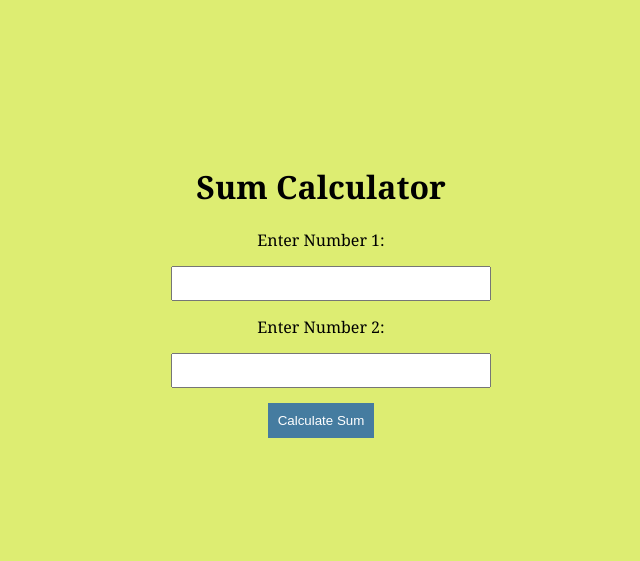
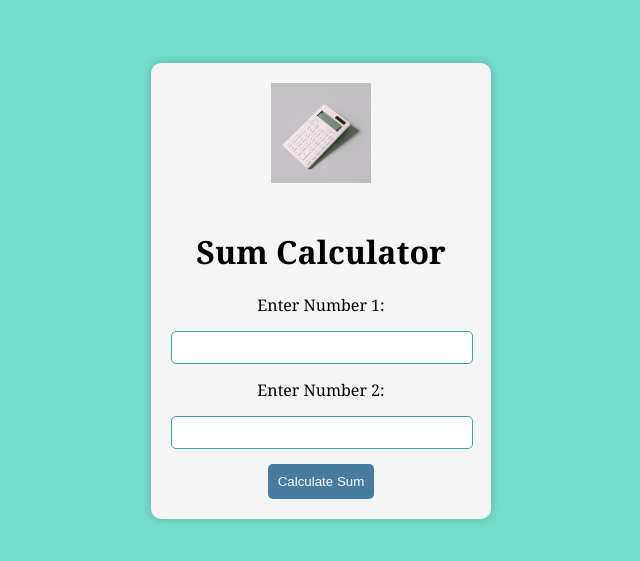
Before and after one commit to SophiaAthena/SumCalculatorApp, a website: page public/index.html in a window 1280 px wide. Shown: the part 109-670 px from the top of the page, without its empty margins (319-959 px from the left). Drawn offline with Linux system fonts and the light colour scheme.

Commit message:
added image

```diff
--- a/public/index.html
+++ b/public/index.html
@@ -1,14 +1,17 @@
 <!DOCTYPE html>
 <html lang="en">
+
 <head>
     <meta charset="UTF-8">
     <meta name="viewport" content="width=device-width, initial-scale=1.0">
     <link rel="stylesheet" href="style.css">
     <title>Sum Calculator</title>
 </head>
+
 <body>
 
     <div class="calculator">
+        <img src="images\calculator.jpg" alt="Calculator Image" width="100">
         <h1>Sum Calculator</h1>
         <label for="num1">Enter Number 1:</label>
         <input type="text" id="num1" oninput="validateInput(this)">
@@ -23,4 +26,5 @@
 
     <script src="script.js"></script>
 </body>
+
 </html>
--- a/public/style.css
+++ b/public/style.css
@@ -5,12 +5,21 @@ body {
   justify-content: center;
   height: 100vh;
   margin: 0;
-    background-color: #dded72;
+  background-color: #59d7c0d5;
 }
 
 .calculator {
   text-align: center;
   width: 300px;
+  background-color: #f5f5f5;
+  border-radius: 10px;
+  padding: 20px;
+  box-shadow: 0 0 10px rgba(0, 0, 0, 0.2);
+}
+
+.calculator img {
+  width: 100px;
+  margin-bottom: 20px;
 }
 
 label {
@@ -19,9 +28,11 @@ body {
 }
 
 input {
-    width: 100%;
+  width: calc(100% - 16px);
   padding: 8px;
   margin: 5px 0;
+  border: 1px solid #41a2a3;
+  border-radius: 5px;
 }
 
 button {
@@ -30,7 +41,9 @@ body {
   padding: 10px;
   margin-top: 10px;
   border: none;
+  border-radius: 5px;
   cursor: pointer;
+  transition: background-color 0.3s ease;
 }
 
 button:hover {
```
Also changed, not shown: public/images/calculator.jpg (added), 1 other file. Lines whose indentation alone changed are shown as unchanged.
